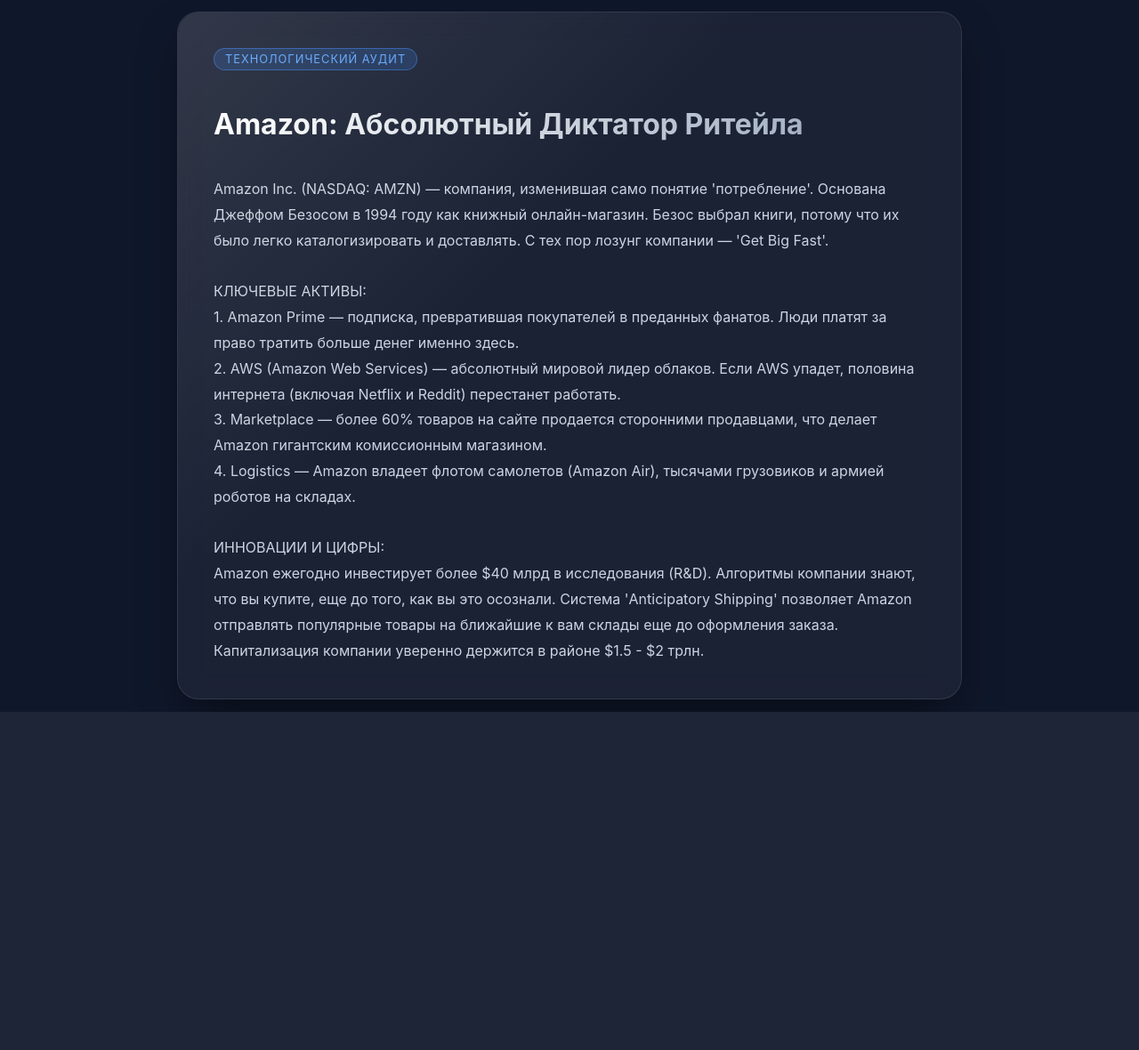
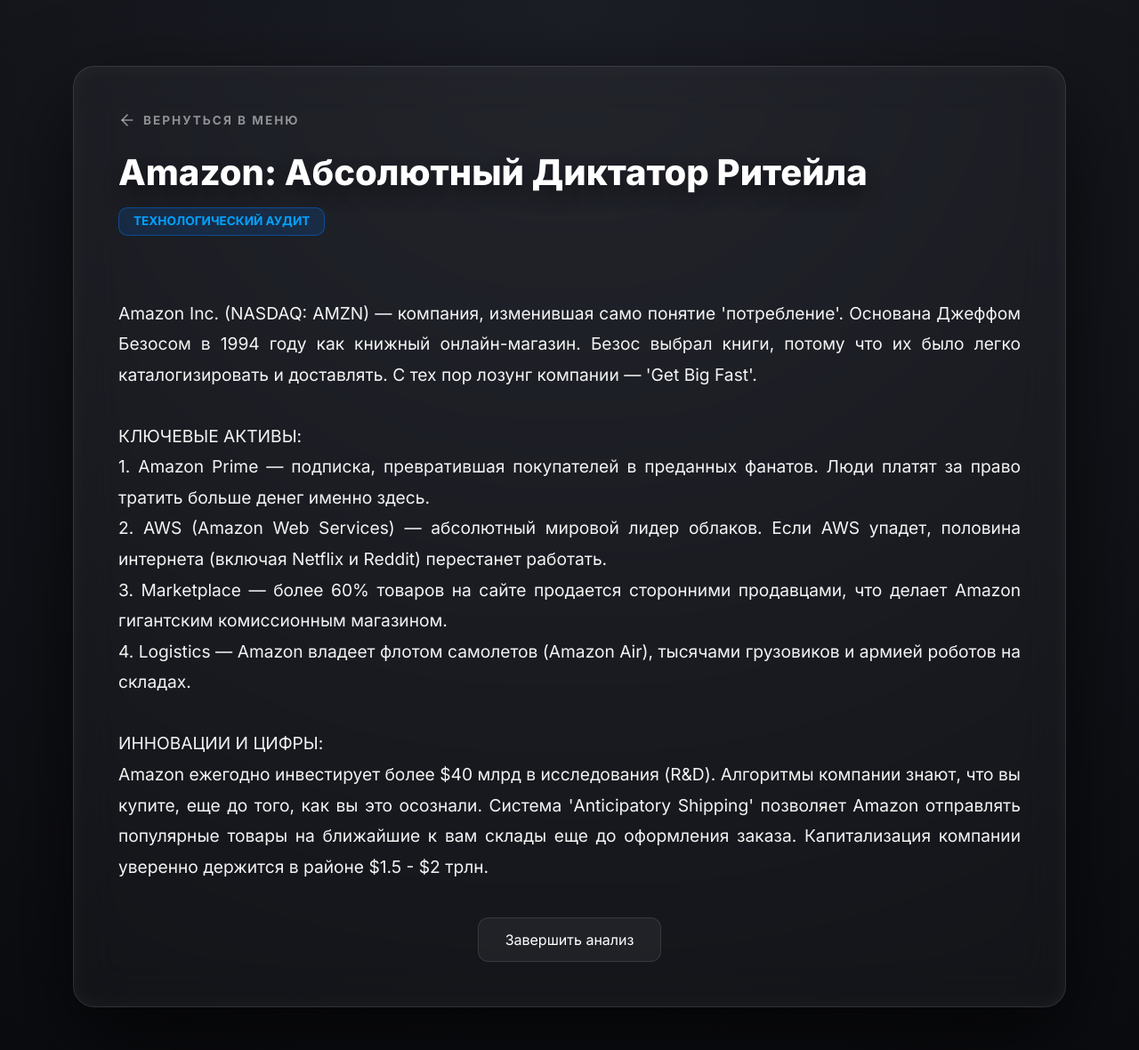
Before and after one commit to vi098275-debug/literate-octo-broccoli, a Flask app: page /amazon in a window 1280 px wide. Shown: the whole page at 89% size. Before the commit the page ends 800 px from the top, so only its background shows below. Run offline with Flask 3, Linux system fonts and the light colour scheme.

Commit message:
Update project.html

```diff
--- a/templates/project.html
+++ b/templates/project.html
@@ -3,92 +3,145 @@
 <head>
     <meta charset="UTF-8">
     <title>{{ title }}</title>
+    <link href="https://fonts.googleapis.com/css2?family=Inter:wght@400;700;800&display=swap" rel="stylesheet">
+    <link href="https://cdn.jsdelivr.net/npm/bootstrap@5.3.0/dist/css/bootstrap.min.css" rel="stylesheet">
     <style>
         body {
-            background: #0f172a; /* Темный фон, чтоб стекло заиграло */
-            color: white;
+            background: radial-gradient(circle at top, #1c1e26 0%, #0b0c10 100%);
+            color: #ffffff;
             font-family: 'Inter', sans-serif;
-            margin: 0;
-            display: flex;
-            justify-content: center;
-            align-items: center;
+            padding-top: 50px;
             min-height: 100vh;
-            overflow-x: hidden;
         }
 
-        /* Контейнер для плашки */
-        .glass-container {
-            width: 90%;
-            max-width: 800px;
+        /* КОНТЕЙНЕР-ПЛАШКА */
+        .content-box {
+            position: relative; /* Чтобы позиционировать кнопку внутри если надо */
+            background: rgba(255, 255, 255, 0.03);
+            backdrop-filter: blur(25px);
+            -webkit-backdrop-filter: blur(25px);
 
-            /* ЭФФЕКТ ЖИДКОГО СТЕКЛА */
-            background: rgba(255, 255, 255, 0.05); /* Еле заметный белый */
-            backdrop-filter: blur(15px); /* Размытие фона */
-            -webkit-backdrop-filter: blur(15px);
+            border: 1px solid rgba(255, 255, 255, 0.12);
+            border-radius: 24px;
+            padding: 50px;
+            box-shadow: 0 40px 100px rgba(0,0,0,0.7), inset 0 0 20px rgba(255,255,255,0.05);
 
-            border: 1px solid rgba(255, 255, 255, 0.1); /* Тонкая грань */
-            border-radius: 24px;
-            padding: 40px;
-            box-shadow: 0 25px 50px -12px rgba(0, 0, 0, 0.5);
-
-            /* ПЛАВНОЕ ПОЯВЛЕНИЕ */
+            /* АНИМАЦИЯ ВЫПЛЫВАНИЯ */
             opacity: 0;
-            transform: translateY(40px) scale(0.98); /* Немного ниже и чуть меньше */
-            animation: emerge 1.2s cubic-bezier(0.22, 1, 0.36, 1) forwards;
+            transform: translateY(60px);
+            animation: glassAppear 1.2s cubic-bezier(0.16, 1, 0.3, 1) forwards;
         }
 
-        @keyframes emerge {
+        @keyframes glassAppear {
             to {
                 opacity: 1;
-                transform: translateY(0) scale(1);
+                transform: translateY(0);
             }
         }
 
-        h1 {
-            font-size: 2rem;
-            margin-bottom: 10px;
-            background: linear-gradient(90deg, #fff, #94a3b8);
-            -webkit-background-clip: text;
-            -webkit-text-fill-color: transparent;
+        /* КНОПКА НАЗАД ВНУТРИ ПЛАШКИ */
+        .back-link {
+            display: inline-flex;
+            align-items: center;
+            color: rgba(255, 255, 255, 0.5);
+            text-decoration: none;
+            font-weight: 600;
+            margin-bottom: 25px;
+            transition: all 0.4s ease;
+            text-transform: uppercase;
+            letter-spacing: 2px;
+            font-size: 0.85rem;
         }
 
-        .mode-badge {
-            display: inline-block;
-            padding: 4px 12px;
-            background: rgba(59, 130, 246, 0.2);
-            border: 1px solid rgba(59, 130, 246, 0.5);
-            border-radius: 100px;
-            font-size: 0.8rem;
-            text-transform: uppercase;
-            letter-spacing: 1px;
-            margin-bottom: 20px;
-            color: #60a5fa;
+        .back-link:hover {
+            color: #00a2ff;
+            transform: translateX(-8px); /* Уплывает влево при наведении */
         }
 
-        .story-text {
-            line-height: 1.8;
-            color: #cbd5e1;
-            white-space: pre-line; /* Чтобы переносы из Python работали */
+        .back-link svg {
+            margin-right: 8px;
+            transition: transform 0.4s ease;
         }
 
-        /* Доп эффект: легкое свечение сверху */
-        .glass-container::before {
-            content: "";
-            position: absolute;
-            top: 0; left: 0; right: 0; bottom: 0;
-            border-radius: 24px;
-            background: linear-gradient(135deg, rgba(255,255,255,0.1) 0%, transparent 40%);
-            pointer-events: none;
+        .back-link:hover svg {
+            transform: scale(1.2);
+        }
+
+        h1 {
+            font-weight: 800;
+            color: #ffffff;
+            font-size: 2.5rem;
+            margin-bottom: 15px;
+            text-shadow: 0 10px 20px rgba(0,0,0,0.4);
+        }
+
+        .badge {
+            font-size: 0.85rem;
+            background: rgba(0, 122, 255, 0.15) !important;
+            border: 1px solid rgba(0, 122, 255, 0.4);
+            color: #00a2ff !important;
+            padding: 8px 16px;
+            margin-bottom: 35px;
+            font-weight: bold;
+            border-radius: 10px;
+            text-transform: uppercase;
+        }
+
+        .text-body {
+            font-size: 1.2rem;
+            line-height: 1.8;
+            color: #ffffff !important;
+            white-space: pre-line;
+            text-align: justify;
+            opacity: 0.95;
+        }
+
+        /* КНОПКА ВОЗВРАТА ВНИЗУ (Дублирующая для удобства) */
+        .bottom-return {
+            margin-top: 40px;
+            text-align: center;
+        }
+
+        .btn-glass {
+            background: rgba(255, 255, 255, 0.05);
+            border: 1px solid rgba(255, 255, 255, 0.1);
+            color: white;
+            padding: 12px 30px;
+            border-radius: 12px;
+            text-decoration: none;
+            transition: all 0.3s;
+            display: inline-block;
+        }
+
+        .btn-glass:hover {
+            background: rgba(255, 255, 255, 0.1);
+            border-color: #00a2ff;
+            box-shadow: 0 0 20px rgba(0, 162, 255, 0.4);
+            color: white;
         }
     </style>
 </head>
 <body>
 
-    <div class="glass-container">
-        <div class="mode-badge">{{ mode }}</div>
-        <h1>{{ title }}</h1>
-        <div class="story-text">
-            {{ story }}
+    <div class="container mb-5 mt-4">
+        <div class="content-box">
+            <!-- Верхняя стрелка назад -->
+            <a href="/" class="back-link">
+                <svg width="20" height="20" viewBox="0 0 24 24" fill="none" stroke="currentColor" stroke-width="2" stroke-linecap="round" stroke-linejoin="round"><line x1="19" y1="12" x2="5" y2="12"></line><polyline points="12 19 5 12 12 5"></polyline></svg>
+                Вернуться в меню
+            </a>
+
+            <h1>{{ title }}</h1>
+            <div class="badge">{{ mode }}</div>
+
+            <div class="text-body">
+                {{ story }}
+            </div>
+
+            <!-- Нижняя кнопка "Назад" на случай, если лонгрид дочитали до конца -->
+            <div class="bottom-return">
+                <a href="/" class="btn-glass">Завершить анализ</a>
+            </div>
         </div>
     </div>
 
```
